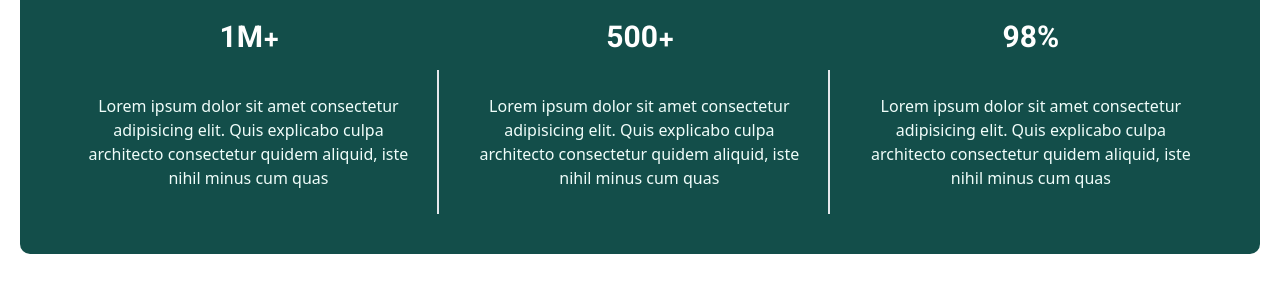
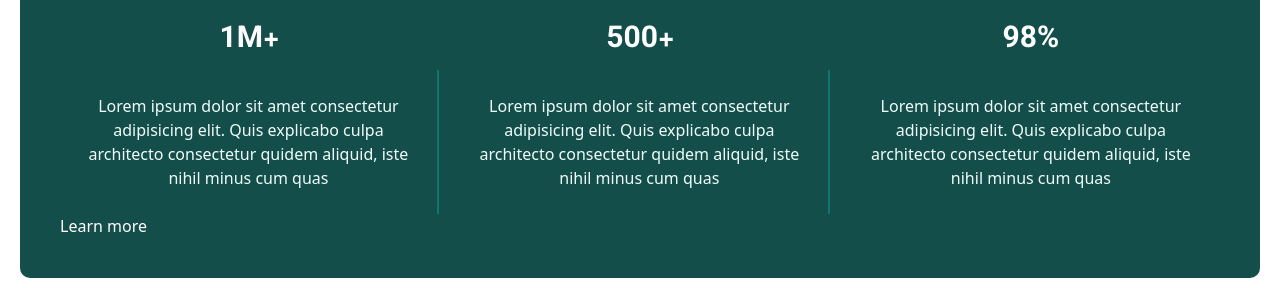
Before and after one commit to Habibsultani/Eduzone, a Vue app: page /home in a window 1280 px wide. Shown: the part 830-1118 px from the top of the page. Before the commit the page ends 1084 px from the top, so only its background shows below. Built offline with nearby package versions, Linux system fonts and the light colour scheme; a web font is replaced by a local one.

Commit message:
new styles

```diff
--- a/src/components/MainPage.vue
+++ b/src/components/MainPage.vue
@@ -73,7 +73,7 @@
               1M+
             </h1>
             <p
-              class="text-md text-center text-teal-50 p-6 flex-wrap border-r-2"
+              class="text-md text-center text-teal-50 p-6 flex-wrap border-r-2 border-teal-700"
             >
               Lorem ipsum dolor sit amet consectetur adipisicing elit. Quis
               explicabo culpa architecto consectetur quidem aliquid, iste nihil
@@ -87,7 +87,7 @@
               500+
             </h1>
             <p
-              class="text-md text-center text-teal-50 p-6 flex-wrap border-r-2"
+              class="text-md text-center text-teal-50 p-6 flex-wrap border-r-2 border-teal-700"
             >
               Lorem ipsum dolor sit amet consectetur adipisicing elit. Quis
               explicabo culpa architecto consectetur quidem aliquid, iste nihil
@@ -107,7 +107,11 @@
             </p>
           </div>
         </div>
+        <!-- This buttton must be correct in the future -->
+        <button class="text-white text-center block">Learn more</button>
       </div>
+      <!-- The Who we are section  -->
+      <div id="who-we-are" class="h-[95vh]"></div>
     </section>
 
     <!-- *******************************************************************************************************************************************************-->
```
